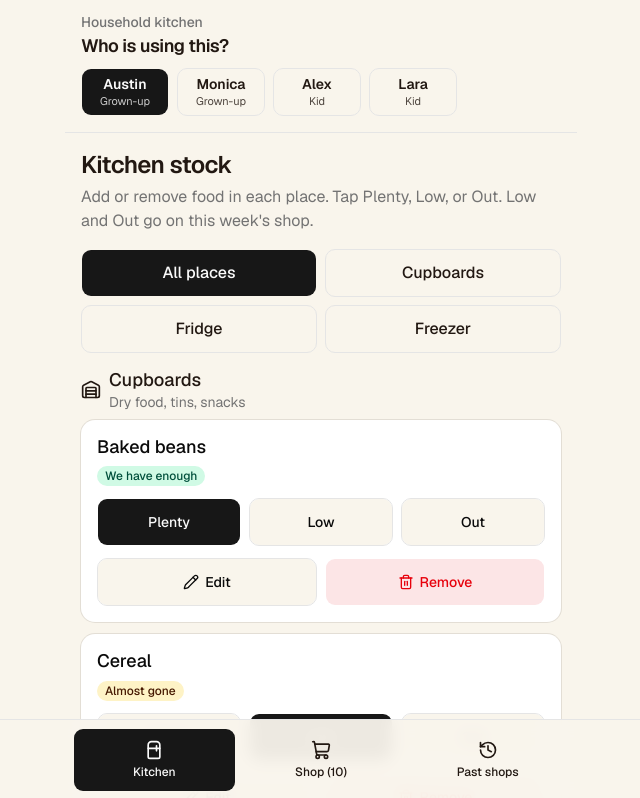
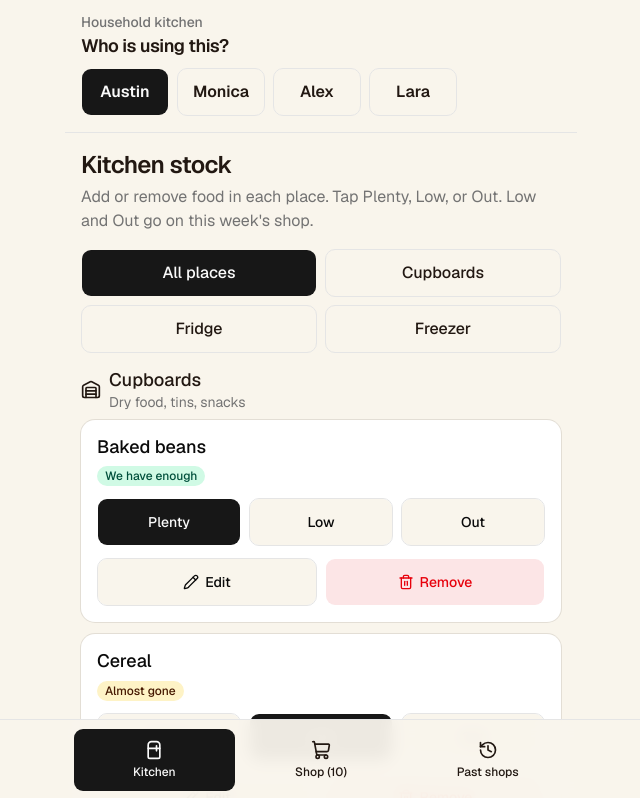
Before and after one commit to oztinjones-jpg/stock-up, a Next.js app: page / in a window 1280 px wide. Shown: the top 798 px of the page, without its empty margins (319-959 px from the left). Built offline with nearby package versions, Linux system fonts and the light colour scheme.

Commit message:
Drop Grown-up and Kid labels from the household switcher
Who is using this now shows names only.

Co-authored-by: oztin.jones <oztin.jones@gmail.com>

```diff
--- a/src/components/app-shell.tsx
+++ b/src/components/app-shell.tsx
@@ -49,13 +49,10 @@ export function AppShell() {
             <Button
               key={member.id}
               variant={state.currentMemberId === member.id ? "default" : "outline"}
-              className="h-12 min-w-[5.5rem] shrink-0 flex-col gap-0 px-3"
+              className="h-12 min-w-[5.5rem] shrink-0 px-3 text-base font-semibold"
               onClick={() => setCurrentMember(member.id)}
             >
-              <span className="text-sm font-semibold">{member.name}</span>
-              <span className="text-[11px] font-normal opacity-80">
-                {member.kind === "kid" ? "Kid" : "Grown-up"}
-              </span>
+              {member.name}
             </Button>
           ))}
         </div>
```
